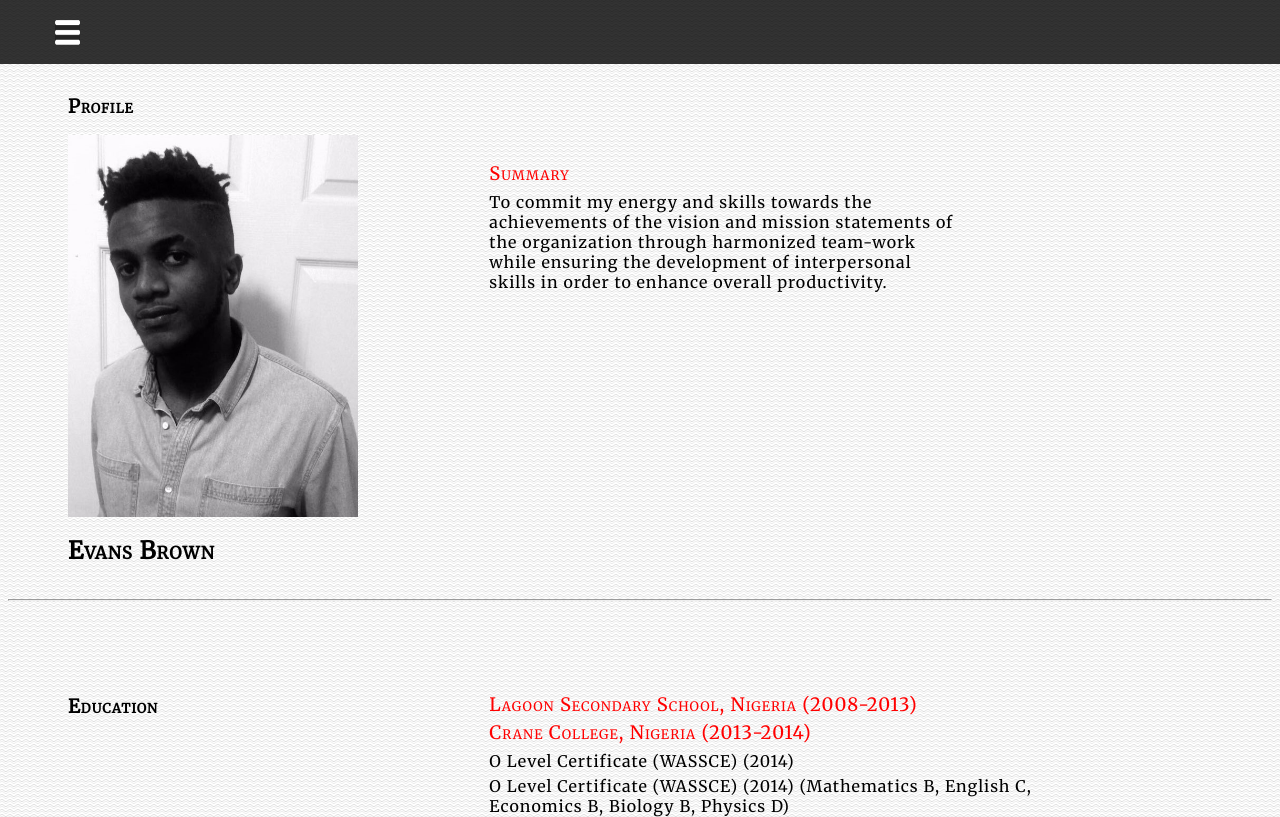
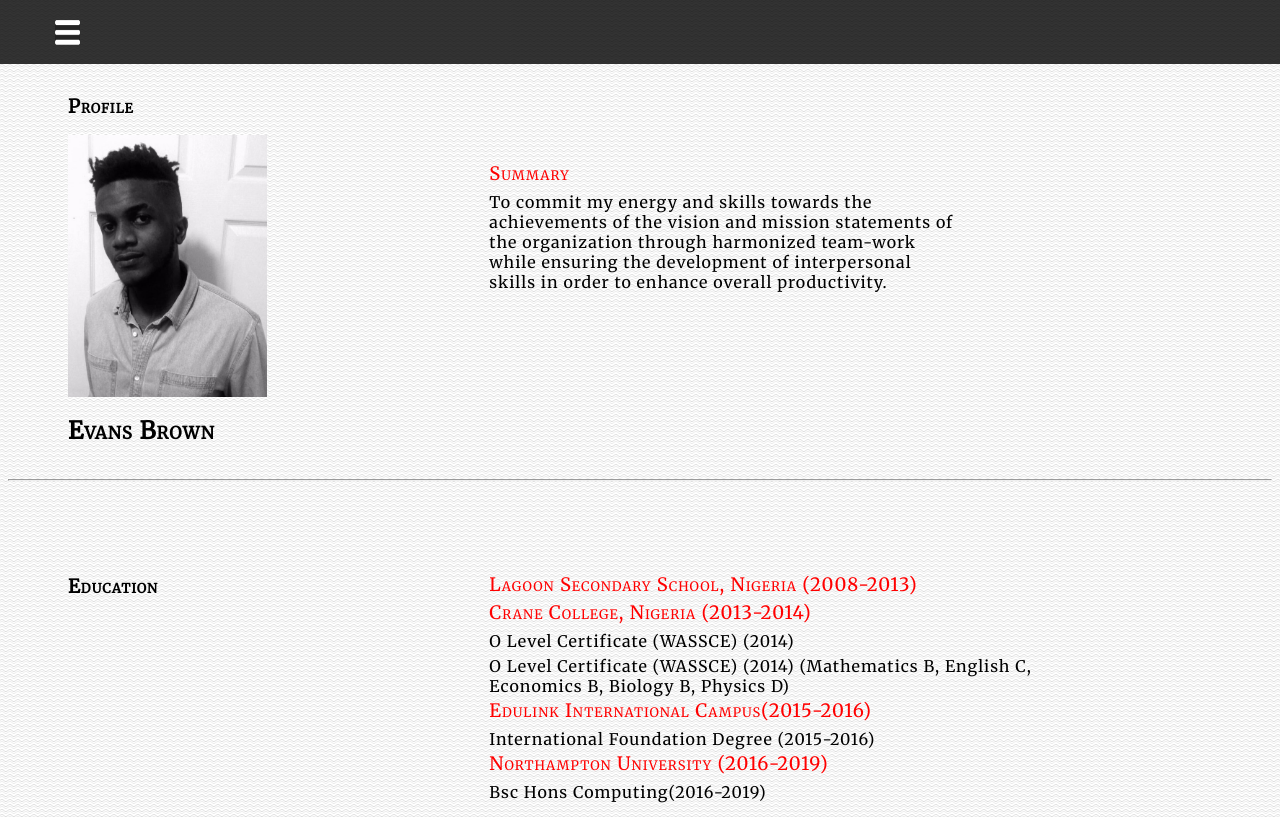
Before and after one commit to SimiPam/SimiPam.github.io, a plain HTML site: page html/resume.html in a window 1280 px wide. Shown: the top 817 px of the page. Drawn offline with Linux system fonts and the light colour scheme.

Commit message:
Add files via upload

```diff
--- a/css/resume.css
+++ b/css/resume.css
@@ -291,7 +291,7 @@ letter-spacing: 1px;
 
 #img1
 {
-width:290px;
+width:55%;
 height:auto;
 }
 
```
